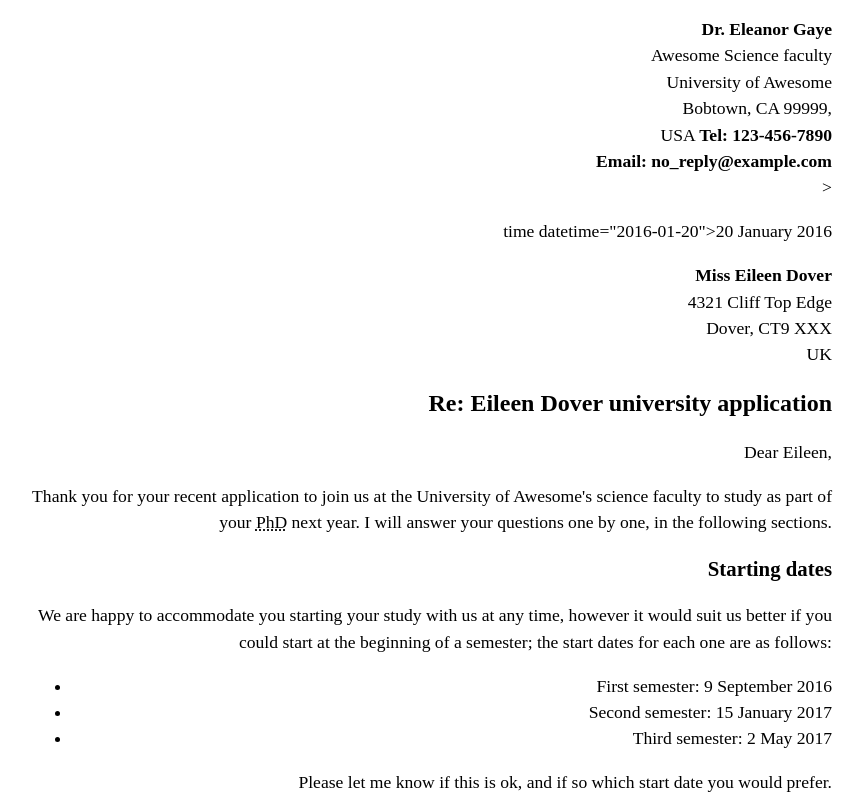
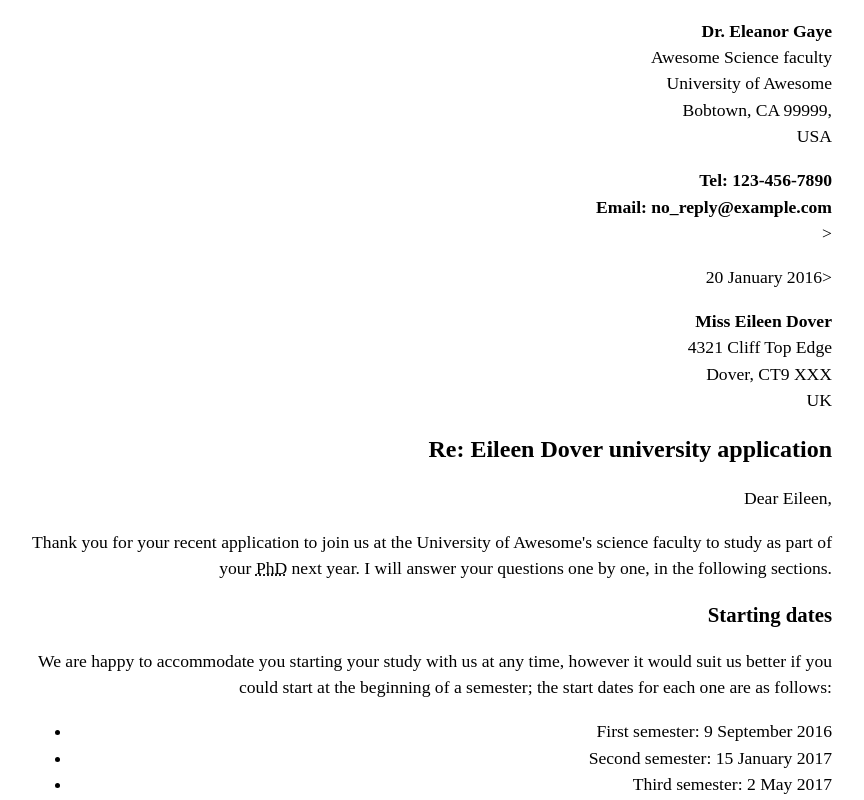
Before and after one commit to bassettn/bassettn.github.io, a plain HTML site: page letter-markup/index.html in a window 1280 px wide. Shown: the top 800 px of the page, without its empty margins (208-1072 px from the left). Drawn offline with Linux system fonts and the light colour scheme.

Commit message:
letter-markup corrections
Fixing some errors to see if the site matches with the example provided.

```diff
--- a/letter-markup/index.html
+++ b/letter-markup/index.html
@@ -36,15 +36,17 @@
     </head>
     <body>
        <address class="sender-column">
+            <p>
                 <strong>Dr. Eleanor Gaye</strong><br>
                 Awesome Science faculty<br>
                 University of Awesome<br>
                 Bobtown, CA 99999,<br>
                 USA
+            </p>
             <strong>Tel: 123-456-7890</strong><br>
             <strong>Email: no_reply@example.com</strong><br>
         ><address>
-            <p class="sender-column">time datetime="2016-01-20">20 January 2016</time></p>
+            <p class="sender-column"><time datetime="2016-01-20">20 January 2016</time>></p>
 
 
         <address>
@@ -55,6 +57,7 @@
                 UK
             </p>
         </address>
+
 
         <h1>Re: Eileen Dover university application</h1>
 
```
Lines whose indentation alone changed are shown as unchanged.
